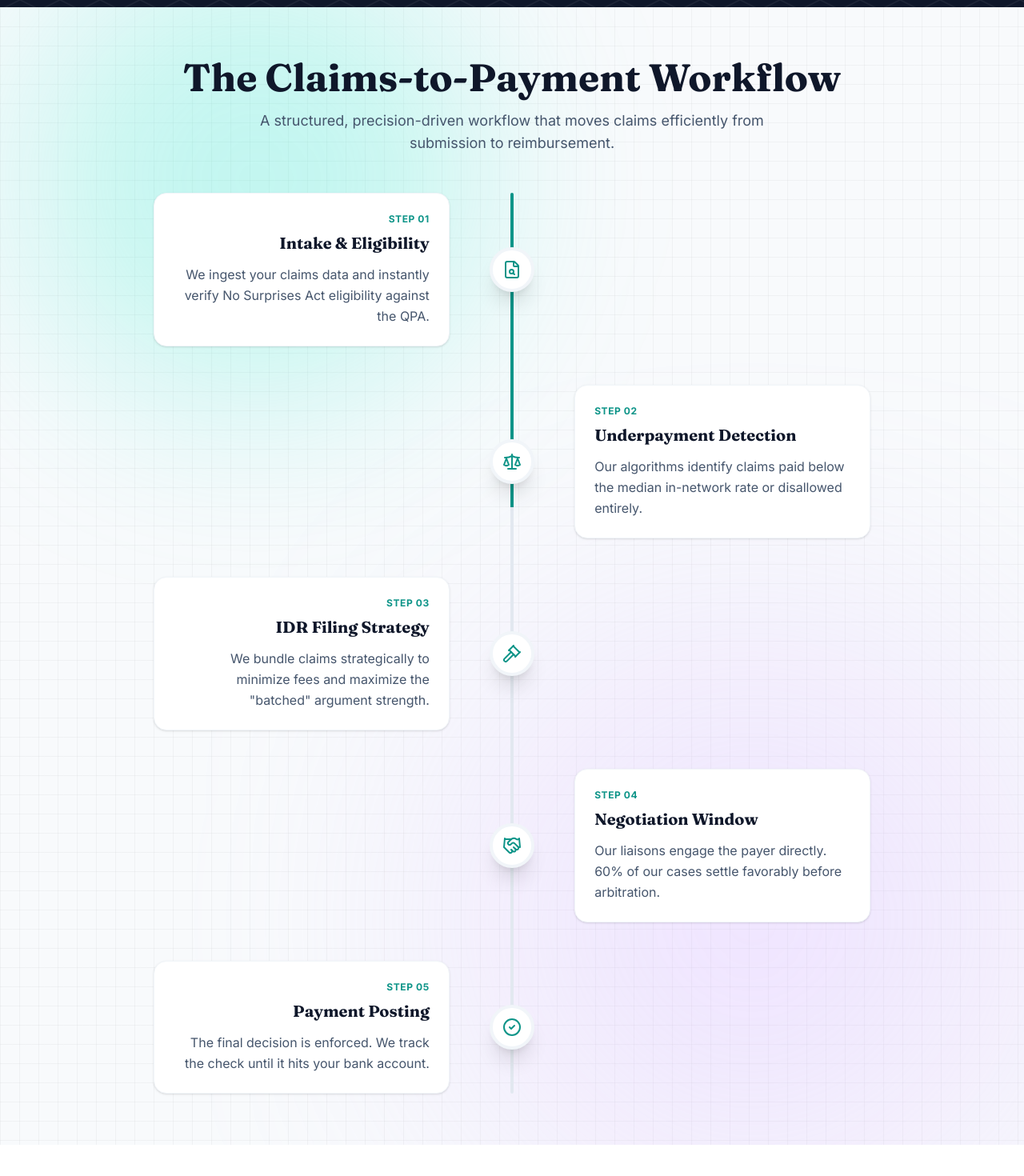
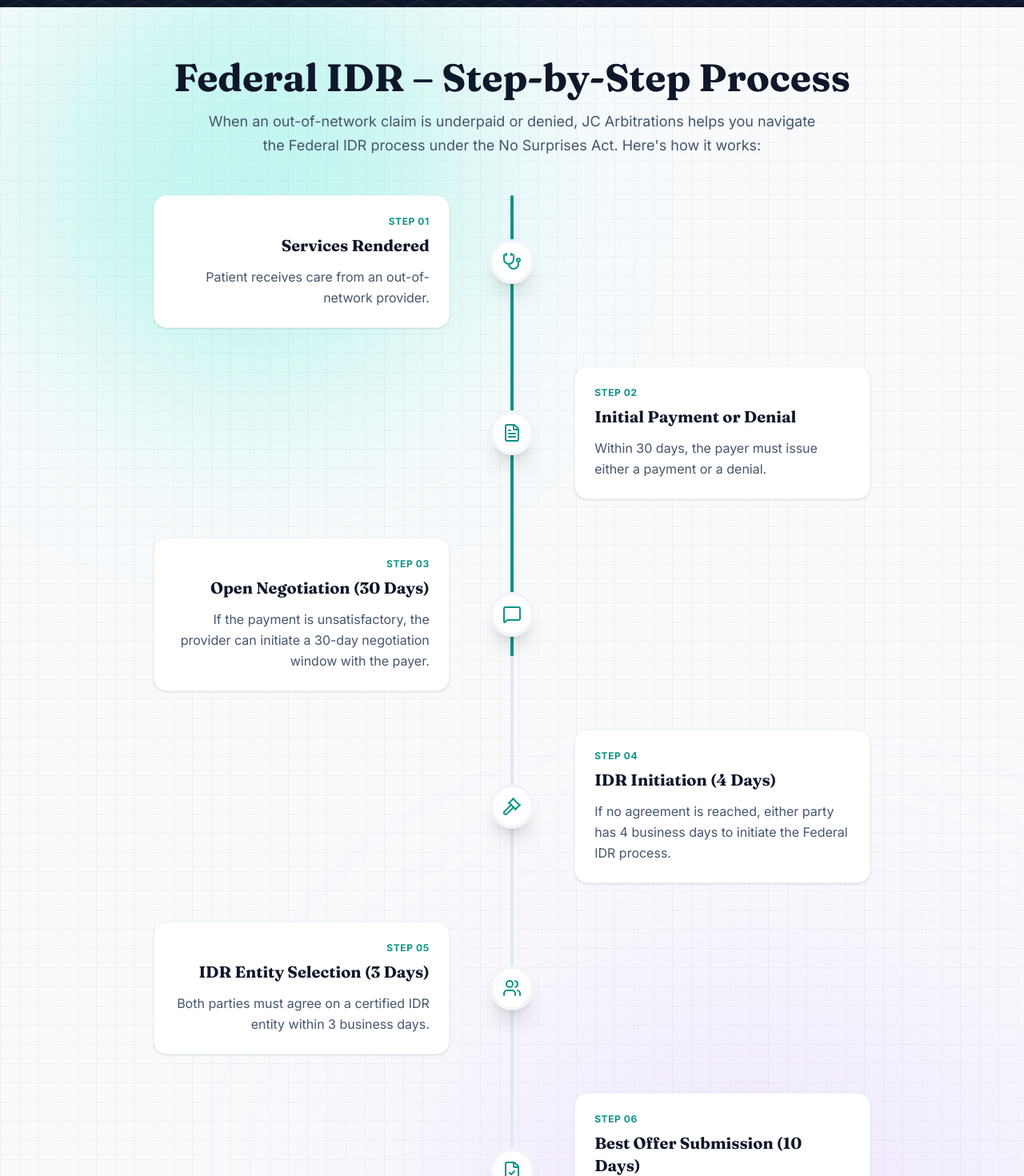
Before and after one commit to bperry129/JC-ARB, a Next.js app: page / in a window 1280 px wide. Shown: the part 3720-5190 px from the top of the page at 80% size. Built offline with nearby package versions, Linux system fonts and the light colour scheme.

Commit message:
Update FlightPath with complete Federal IDR step-by-step process

```diff
--- a/src/components/sections/FlightPath.tsx
+++ b/src/components/sections/FlightPath.tsx
@@ -2,38 +2,50 @@
 
 import React, { useRef } from 'react';
 import { motion, useScroll, useTransform } from 'framer-motion';
-import { FileSearch, Scale, Gavel, Handshake, CheckCircle2 } from 'lucide-react';
+import { Stethoscope, FileText, MessageSquare, Gavel, Users, FileCheck, CheckCircle2 } from 'lucide-react';
 import { cn } from '@/lib/utils';
 
 const steps = [
   {
     id: 1,
-    title: 'Intake & Eligibility',
-    desc: 'We ingest your claims data and instantly verify No Surprises Act eligibility against the QPA.',
-    icon: FileSearch,
+    title: 'Services Rendered',
+    desc: 'Patient receives care from an out-of-network provider.',
+    icon: Stethoscope,
   },
   {
     id: 2,
-    title: 'Underpayment Detection',
-    desc: 'Our algorithms identify claims paid below the median in-network rate or disallowed entirely.',
-    icon: Scale,
+    title: 'Initial Payment or Denial',
+    desc: 'Within 30 days, the payer must issue either a payment or a denial.',
+    icon: FileText,
   },
   {
     id: 3,
-    title: 'IDR Filing Strategy',
-    desc: 'We bundle claims strategically to minimize fees and maximize the "batched" argument strength.',
+    title: 'Open Negotiation (30 Days)',
+    desc: 'If the payment is unsatisfactory, the provider can initiate a 30-day negotiation window with the payer.',
+    icon: MessageSquare,
+  },
+  {
+    id: 4,
+    title: 'IDR Initiation (4 Days)',
+    desc: 'If no agreement is reached, either party has 4 business days to initiate the Federal IDR process.',
     icon: Gavel,
   },
   {
-    id: 4,
-    title: 'Negotiation Window',
-    desc: 'Our liaisons engage the payer directly. 60% of our cases settle favorably before arbitration.',
-    icon: Handshake,
+    id: 5,
+    title: 'IDR Entity Selection (3 Days)',
+    desc: 'Both parties must agree on a certified IDR entity within 3 business days.',
+    icon: Users,
   },
   {
-    id: 5,
-    title: 'Payment Posting',
-    desc: 'The final decision is enforced. We track the check until it hits your bank account.',
+    id: 6,
+    title: 'Best Offer Submission (10 Days)',
+    desc: 'Each side submits a final payment offer and supporting documentation.',
+    icon: FileCheck,
+  },
+  {
+    id: 7,
+    title: 'Arbitrator Decision & Payment (30 Days)',
+    desc: 'The IDR entity selects one offer. The losing party pays the arbitration fee, and the payer has 30 days to issue payment.',
     icon: CheckCircle2,
   },
 ];
@@ -50,7 +62,7 @@ export function FlightPath() {
 
   return (
     <section id="process" className="py-16 bg-slate-50 relative overflow-hidden" ref={containerRef}>
-      {/* Background Decor - Made Obvious */}
+      {/* Background Decor */}
       <div className="absolute inset-0 z-0 pointer-events-none overflow-hidden">
          {/* Grid Pattern */}
          <div className="absolute inset-0 bg-[linear-gradient(to_right,#80808012_1px,transparent_1px),linear-gradient(to_bottom,#80808012_1px,transparent_1px)] bg-[size:24px_24px]"></div>
@@ -89,9 +101,9 @@ export function FlightPath() {
 
       <div className="relative z-10 max-w-7xl mx-auto px-4 sm:px-6 lg:px-8">
         <div className="text-center mb-12">
-           <h2 className="text-3xl md:text-5xl font-bold font-fraunces text-midnight-slate mb-4">The Claims-to-Payment Workflow</h2>
-           <p className="text-slate-600 max-w-2xl mx-auto text-lg">
-             A structured, precision-driven workflow that moves claims efficiently from submission to reimbursement.
+           <h2 className="text-3xl md:text-5xl font-bold font-fraunces text-midnight-slate mb-4">Federal IDR – Step-by-Step Process</h2>
+           <p className="text-slate-600 max-w-3xl mx-auto text-lg leading-relaxed">
+             When an out-of-network claim is underpaid or denied, JC Arbitrations helps you navigate the Federal IDR process under the No Surprises Act. Here's how it works:
            </p>
         </div>
 
```
